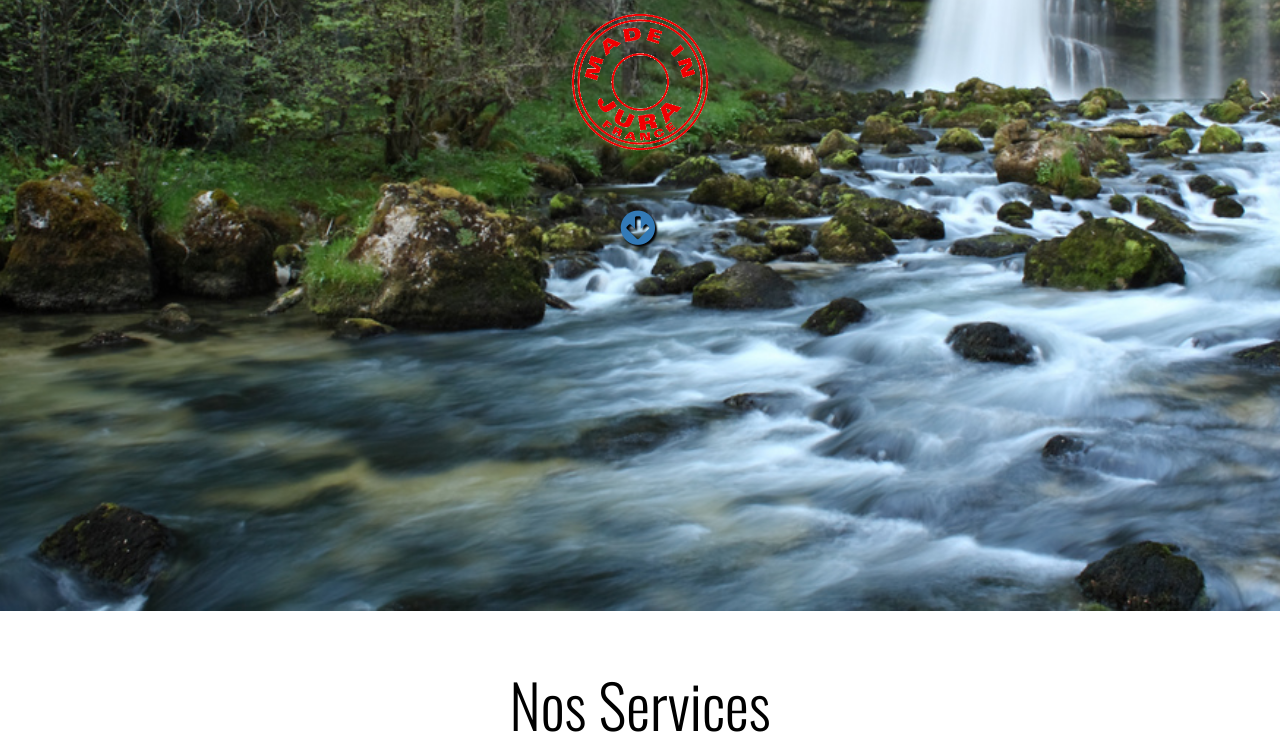
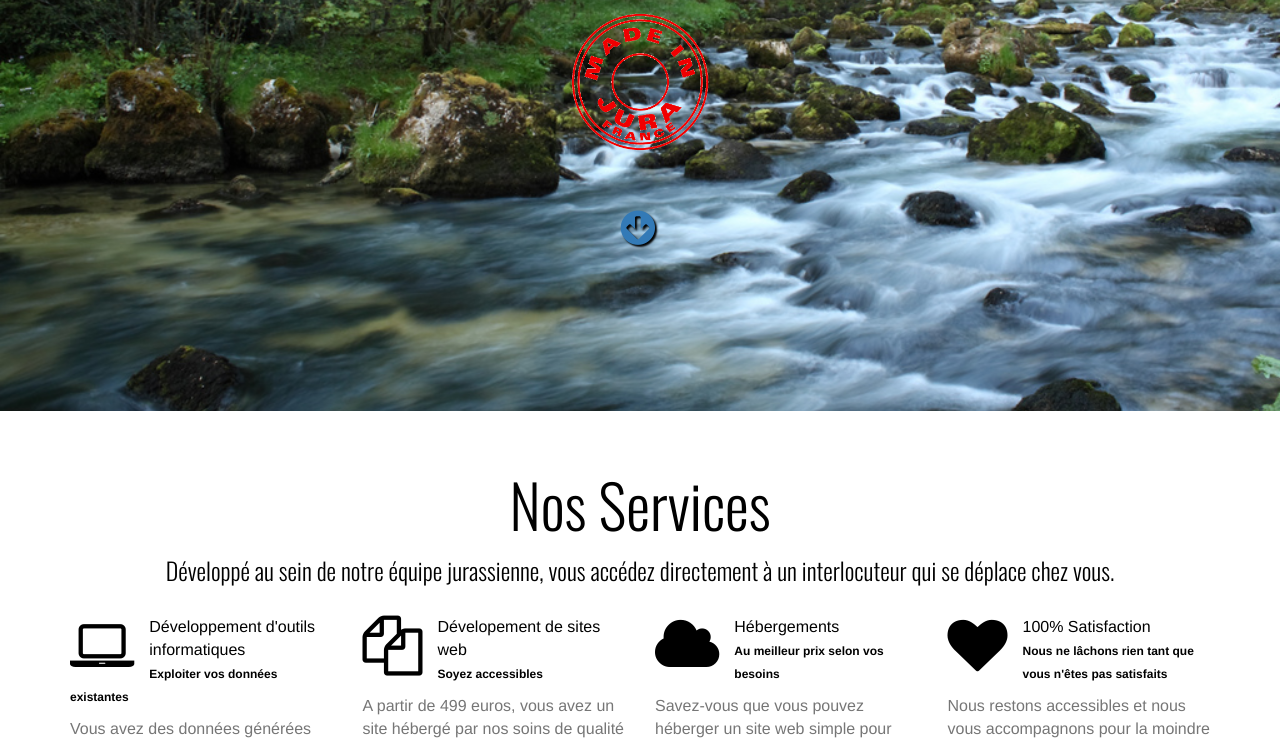
Before and after one commit to sigmeus/sigmeus.github.io, a plain HTML site: page index.html in a window 1280 px wide. Shown: the part 389-1132 px from the top of the page. Drawn offline with nearby package versions, Linux system fonts and the light colour scheme; some packages are replaced by stand-ins of ours; a script that the page names is missing.

Commit message:
better 1st page

```diff
--- a/assets/css/style.css
+++ b/assets/css/style.css
@@ -267,13 +267,13 @@ h1, h2, h3, h4, h5, h6 {
    ========================================================================== */
 
 #headerwrap {
-	background: url(../img/back.jpg) no-repeat center top;
+	background: url(../img/back.jpg) no-repeat center center scroll;
 	margin-top: 0px;
 	padding-top:120px;
 	text-align:center;
 	background-attachment: relative;
 	background-position: center center;
-	min-height: 1000px;
+	min-height: 100%;
 	width: 100%;
 
     -webkit-background-size: 100%;
```
